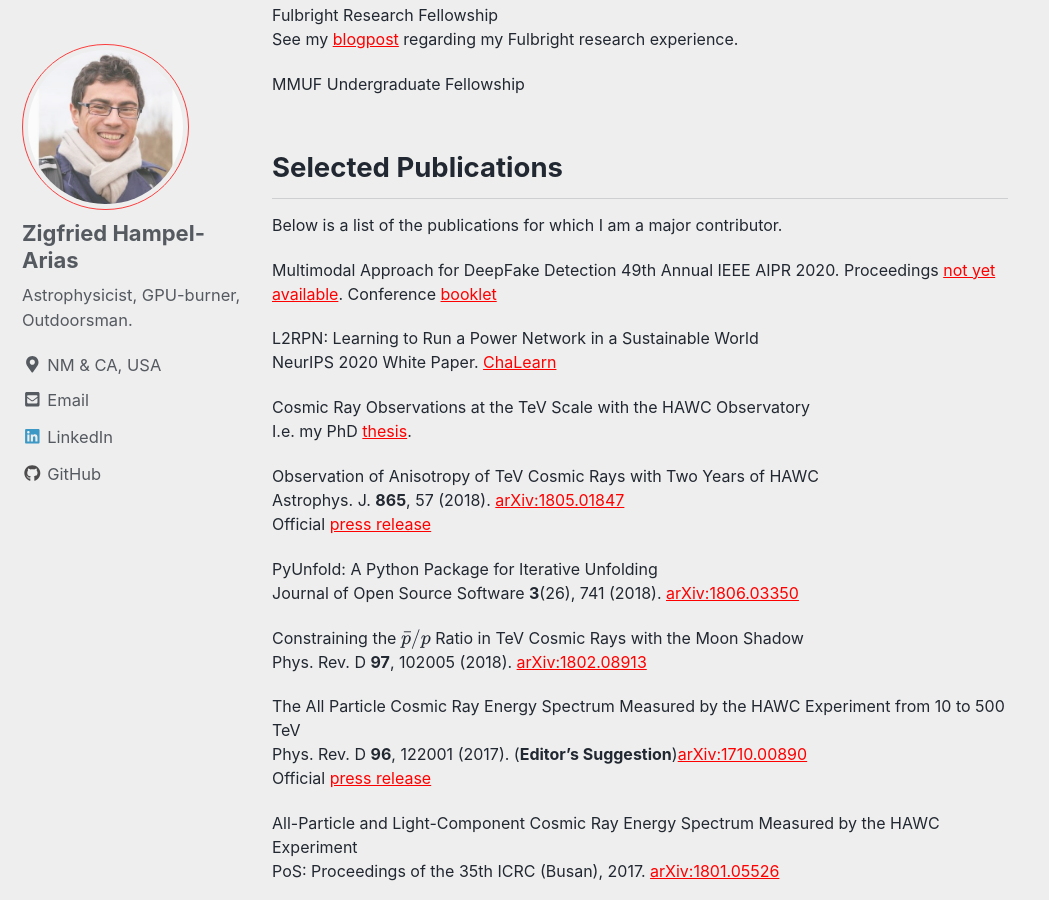
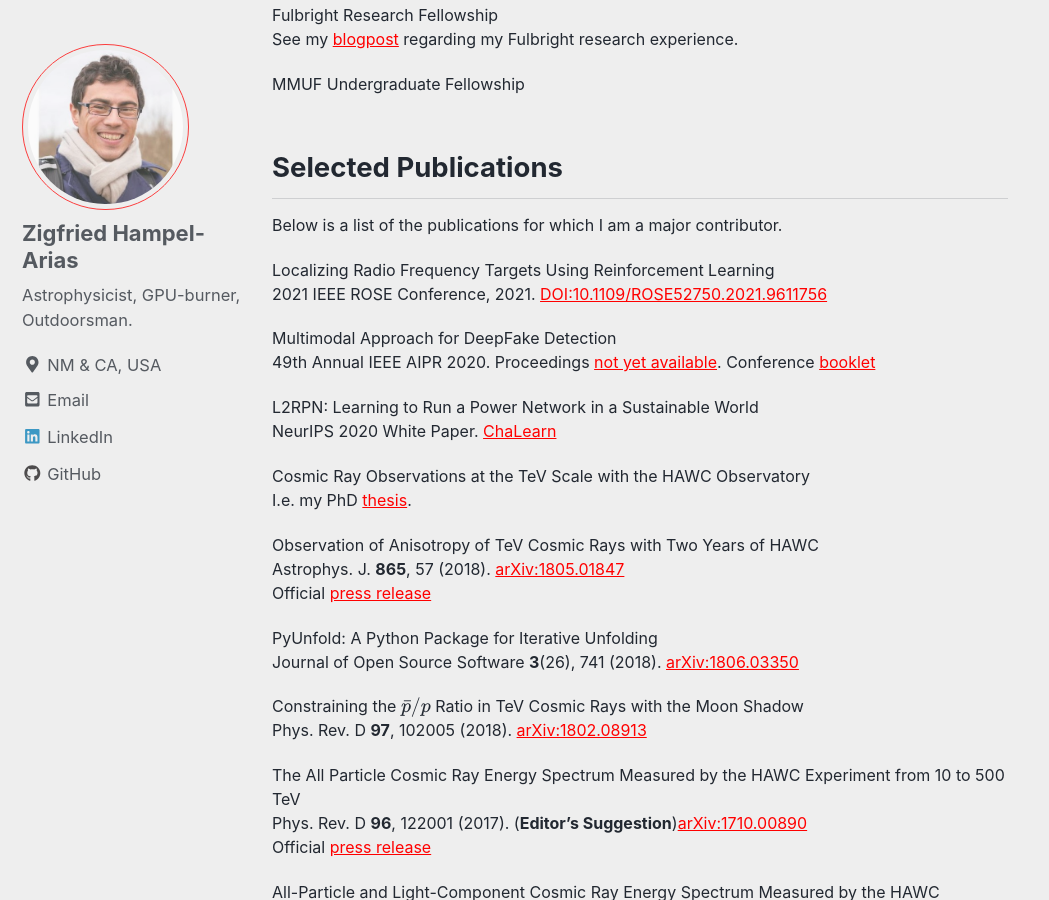
Before and after one commit to zhampel/zhampel.github.io, a Jekyll site: the page built from _pages/cv.md, in a window 1280 px wide and 900 px high, scrolled down 2594 px. Shown: the whole window, without its empty margins (0-1049 px from the left). Built offline with Jekyll 4.4.1, drawn with Linux system fonts in a browser that asks for light colours; nearby versions of some CDN libraries; formulas are drawn with MathJax 3.

```diff
--- a/_pages/cv.md
+++ b/_pages/cv.md
@@ -130,7 +130,10 @@ MMUF Undergraduate Fellowship
 
 Below is a list of the publications for which I am a major contributor.
 
-Multimodal Approach for DeepFake Detection
+Localizing Radio Frequency Targets Using Reinforcement Learning<br>
+2021 IEEE ROSE Conference, 2021. [DOI:10.1109/ROSE52750.2021.9611756](https://ieeexplore.ieee.org/document/9611756)<br>
+
+Multimodal Approach for DeepFake Detection<br>
 49th Annual IEEE AIPR 2020. Proceedings [not yet available](https://www.aipr-workshop.org/past-conference-information).
 Conference [booklet](https://www.aipr-workshop.org/images/2020/AIPR_Program_Booklet_2020.pdf)
 
```
Also changed, not shown: _pages/software.md (+1 -1 lines).
